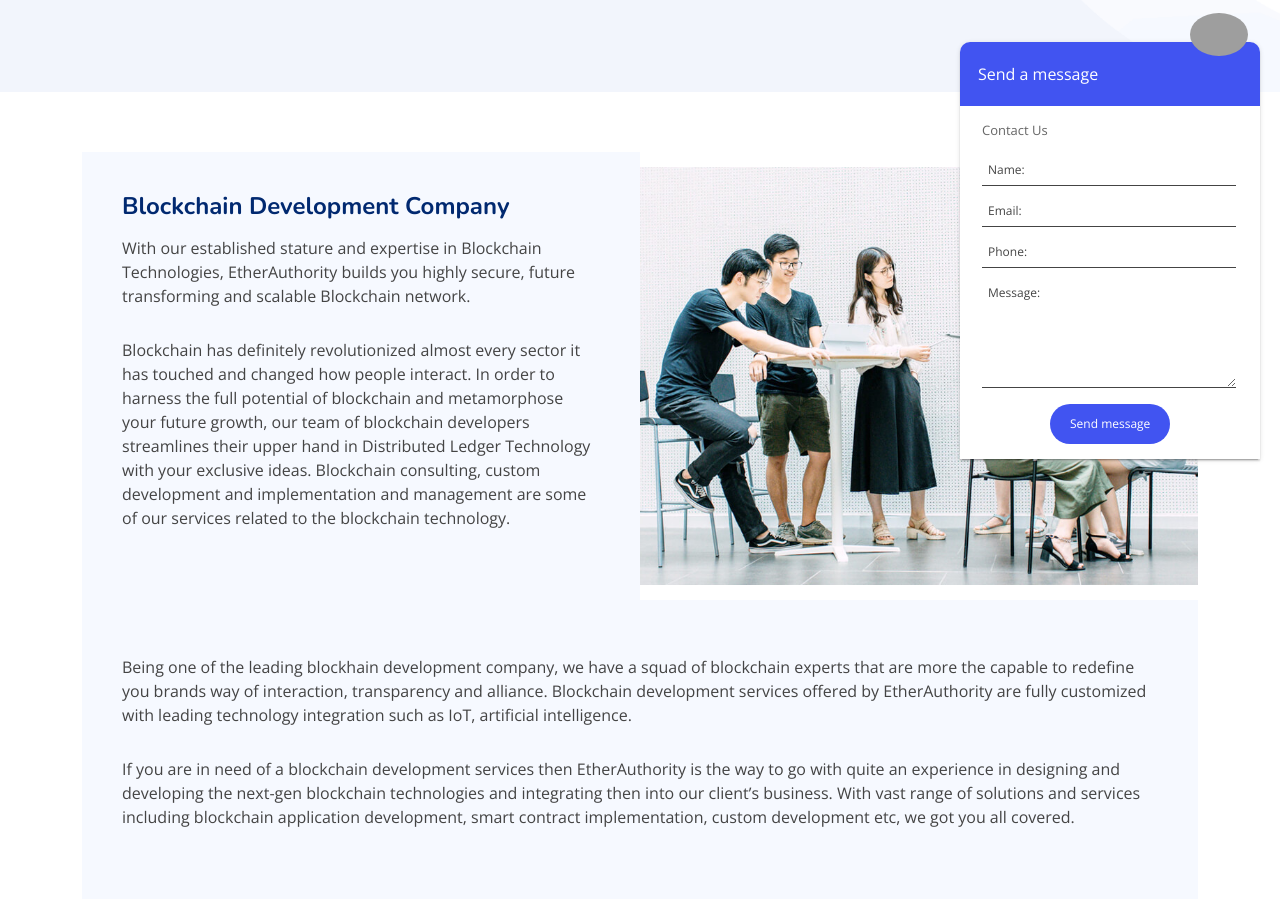
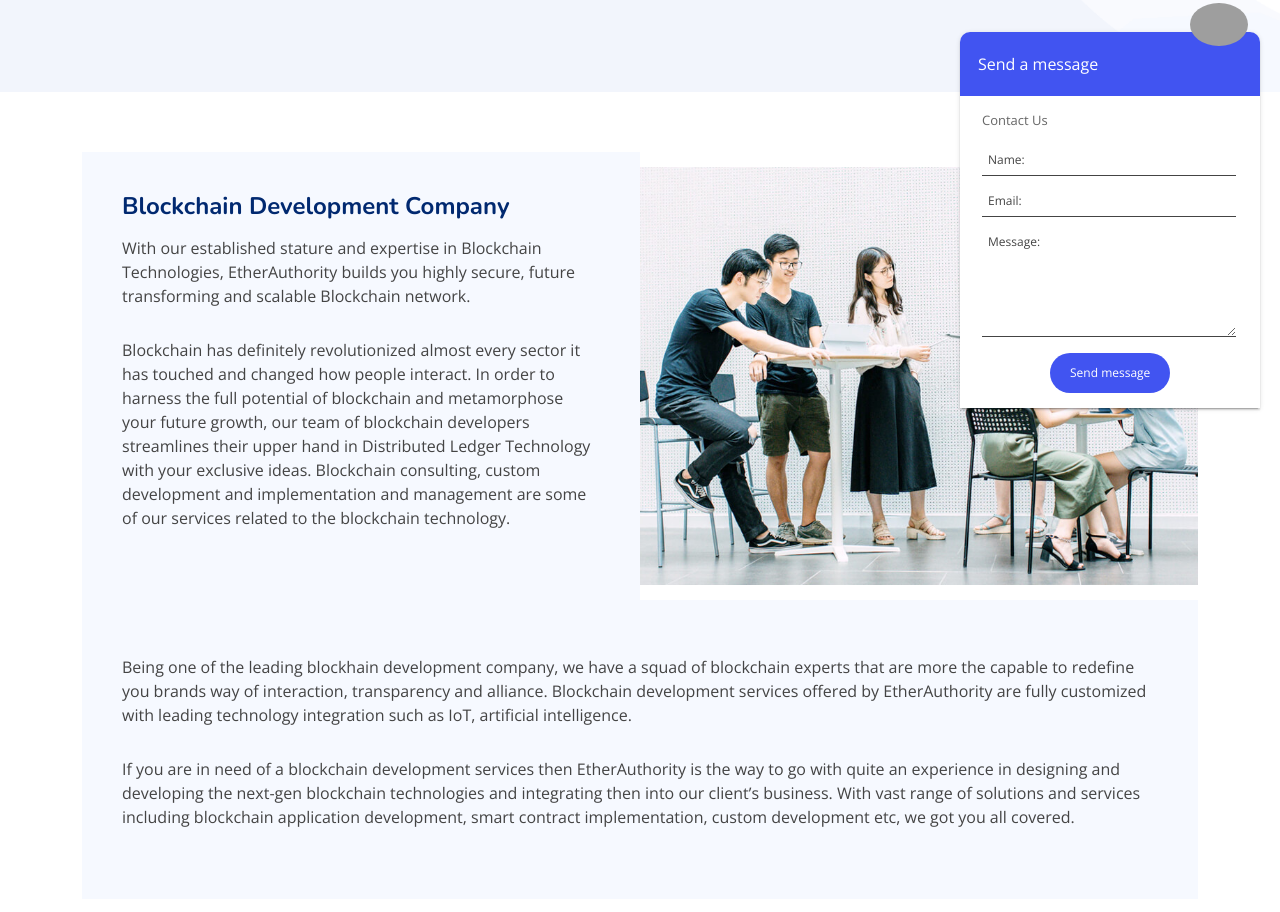
Before and after one commit to AdhikBagul/etherauthority, a plain HTML site: page index.html in a window 1280 px wide. Shown: the part 708-1620 px from the top of the page. Drawn offline with nearby package versions, Linux system fonts and the light colour scheme; grey boxes are pictures that could not be loaded.

Commit message:
changes sticky form

```diff
--- a/assets/css/style.css
+++ b/assets/css/style.css
@@ -2420,7 +2420,8 @@ section {
     width: 300px;
     background: #FFF;
     right: 20px;
-    bottom: -367px;
+    /*bottom: -367px;*/
+    bottom: -316px;
     transition: all .8s cubic-bezier(.22, .67, .43, 1.22) .2s;
     border-radius: 10px 10px 0 0;
     box-shadow: 0 2px 2px 0 rgba(0,0,0,0.14),0 1px 5px 0 rgba(0,0,0,0.12),0 3px 1px -2px rgba(0,0,0,0.2);
--- a/index.html
+++ b/index.html
@@ -27,13 +27,6 @@
 
   <!-- Template Main CSS File -->
   <link href="assets/css/style.css" rel="stylesheet">
-
-  <!-- =======================================================
-  * Template Name: EtherAuthority - v1.10.1
-  * Template URL: https://bootstrapmade.com/EtherAuthority-bootstrap-startup-template/
-  * Author: BootstrapMade.com
-  * License: https://bootstrapmade.com/license/
-  ======================================================== -->
 </head>
 
 <body>
@@ -1266,7 +1259,7 @@
   <!-- ======= Footer ======= -->
   <footer id="footer" class="footer">
 
-    <div class="footer-newsletter">
+    <!-- <div class="footer-newsletter">
       <div class="container">
         <div class="row justify-content-center">
           <div class="col-lg-12 text-center">
@@ -1280,7 +1273,7 @@
           </div>
         </div>
       </div>
-    </div>
+    </div> -->
 
     <div class="footer-top">
       <div class="container">
@@ -1396,7 +1389,7 @@
       <form>
         <input type="text" name="cpname" placeholder="Name:" required>
         <input type="email" name="cpemail" placeholder="Email:" required>
-        <input type="tel" name="cpphone" placeholder="Phone:" required>
+        <!-- <input type="tel" name="cpphone" placeholder="Phone:" required> -->
         <textarea name="cpmessage" placeholder="Message:" required></textarea>
         <input type="submit" value="Send message">
       </form>
```
